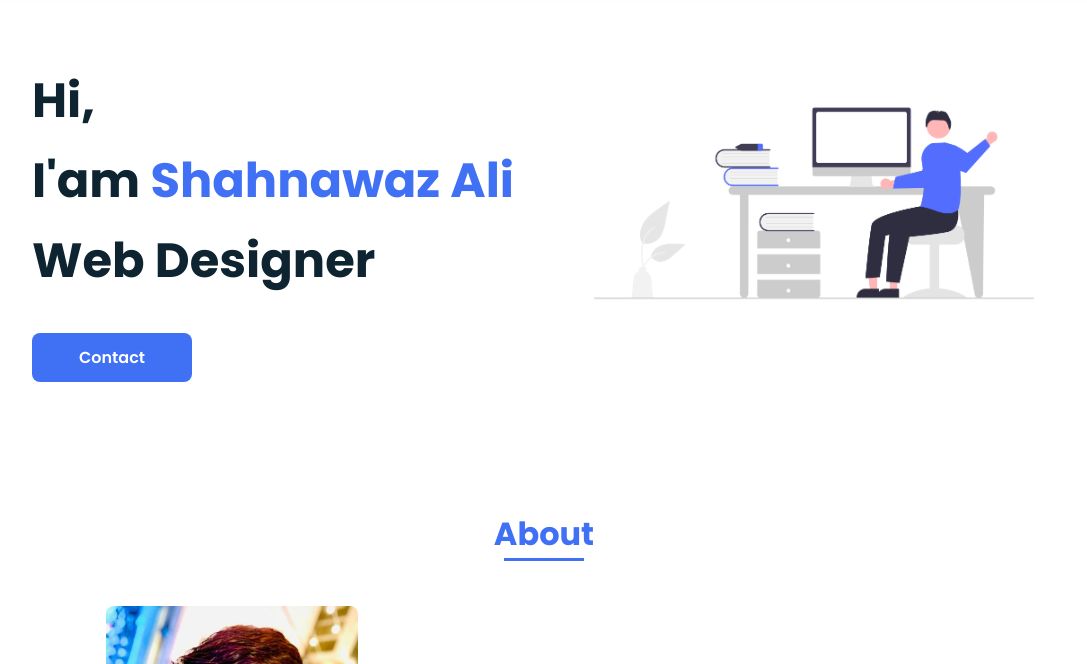
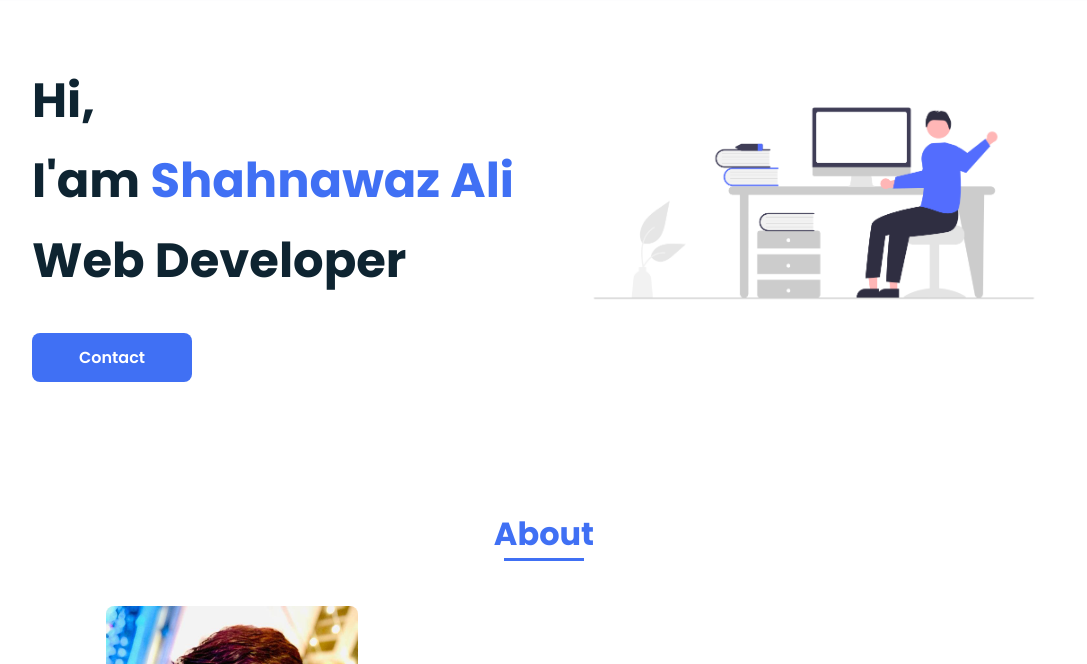
Before and after one commit to shahnawaza75/shahnawaza75.github.io, a plain HTML site: page index.html in a window 1280 px wide. Shown: the part 67-731 px from the top of the page, without its empty margins (96-1183 px from the left). Drawn offline with nearby package versions, Linux system fonts and the light colour scheme.

Commit message:
Update index.html

```diff
--- a/index.html
+++ b/index.html
@@ -42,7 +42,7 @@
         <section class="about section about__container bd-grid" id="home">
             <div class="home__data">
                 <h1 class="home__title">Hi,<br>I'am <span class="home__title-color">Shahnawaz Ali</span><br>
-                    Web Designer</h1>
+                    Web Developer</h1>
                 <a href="#contact" class="button">Contact</a>
             </div>
 
```
